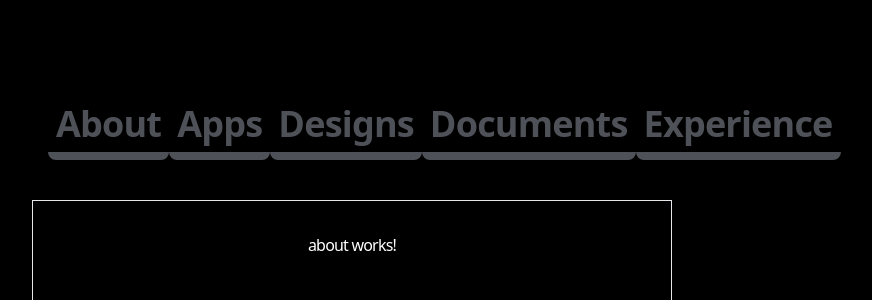
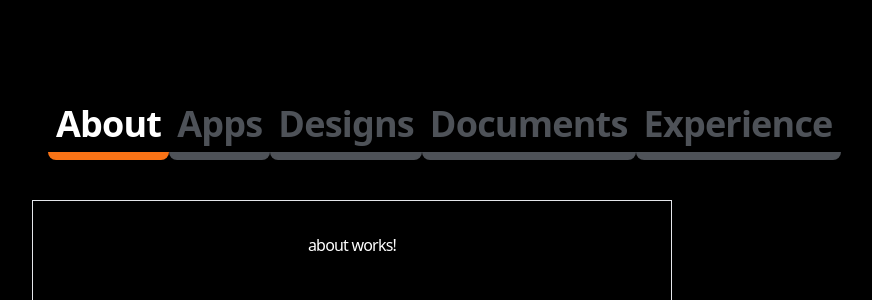
Before and after one commit to lseti1/portfolioDesign2-407830, an Angular app in the folder portfolioDesign2/: page / in a window 1280 px wide. Shown: the top 300 px of the page, without its empty margins (288-1160 px from the left). Built offline with nearby package versions, Linux system fonts and the light colour scheme.

Commit message:
Styling/Functionality: Updates page values to be capitalised, updated styling so current active page will be clearer

```diff
--- a/portfolioDesign2/src/app/app.html
+++ b/portfolioDesign2/src/app/app.html
@@ -2,15 +2,15 @@
   <app-navigation-bar (pageChange)="getPage($event)"/>
 
   <div class="absolute top-[25%] left-[25%] w-[50%] h-[50%] border flex justify-center items-start p-8">
-    @if (currentPage === 'about') {
+    @if (currentPage === 'About') {
       <app-about />
-    } @else if (currentPage === 'apps') {
+    } @else if (currentPage === 'Apps') {
       <app-apps />
-    } @else if (currentPage === 'design') {
+    } @else if (currentPage === 'Design') {
       <app-designs />
-    } @else if (currentPage === 'documents') {
+    } @else if (currentPage === 'Documents') {
       <app-documents />
-    } @else if (currentPage === 'experience') {
+    } @else if (currentPage === 'Experience') {
       <app-experience />
     } @else {
       <app-about />
--- a/portfolioDesign2/src/app/app.ts
+++ b/portfolioDesign2/src/app/app.ts
@@ -15,7 +15,7 @@ import { NavigationBar } from './navigation-bar/navigation-bar';
 })
 export class App {
   protected readonly title = signal('my-angular-app');
-  currentPage = 'about';
+  currentPage = 'About';
 
   getPage(pageName: string) {
     console.log(`Navigating to: ${pageName}`);
--- a/portfolioDesign2/src/app/navigation-bar/navigation-bar.html
+++ b/portfolioDesign2/src/app/navigation-bar/navigation-bar.html
@@ -1,9 +1,39 @@
 <nav class="absolute top-[12%] left-[25%] w-[50%]">
     <ul class="flex flex-row justify-between px-4 font-bold text-4xl">
-        <li (click)="setPage('about')" class="border-b-8 border-gray-400/50 p-2 hover:border-orange-500 text-gray-400/50 hover:text-white cursor-pointer duration-500 rounded-lg">About</li>
-        <li (click)="setPage('apps')" class="border-b-8 border-gray-400/50 p-2 hover:border-orange-500 text-gray-400/50 hover:text-white cursor-pointer duration-500 rounded-lg">Apps</li>
-        <li (click)="setPage('design')" class="border-b-8 border-gray-400/50 p-2 hover:border-orange-500 text-gray-400/50 hover:text-white cursor-pointer duration-500 rounded-lg">Designs</li>
-        <li (click)="setPage('documents')" class="border-b-8 border-gray-400/50 p-2 hover:border-orange-500 text-gray-400/50 hover:text-white cursor-pointer duration-500 rounded-lg">Documents</li>
-        <li (click)="setPage('experience')" class="border-b-8 border-gray-400/50 p-2 hover:border-orange-500 text-gray-400/50 hover:text-white cursor-pointer duration-500 rounded-lg">Experience</li>
+        <li (click)="setPage('About')"
+            class="border-b-8 p-2 hover:border-orange-500 text-gray-400/50 hover:text-white/90 cursor-pointer duration-500 rounded-lg select-none"
+            [ngClass]="{
+                'text-white border-orange-500': currentPage === 'About',
+                'text-gray-400/50 border-gray-400/50': currentPage !== 'About'
+            }">
+            About</li>
+        <li (click)="setPage('Apps')"
+            class="border-b-8 p-2 hover:border-orange-500 text-gray-400/50 hover:text-white/90 cursor-pointer duration-500 rounded-lg select-none"
+            [ngClass]="{
+                'text-white border-orange-500': currentPage === 'Apps',
+                'text-gray-400/50 border-gray-400/50': currentPage !== 'Apps'
+            }">
+            Apps</li>
+        <li (click)="setPage('Design')"
+            class="border-b-8 p-2 hover:border-orange-500 text-gray-400/50 hover:text-white/90 cursor-pointer duration-500 rounded-lg select-none"
+            [ngClass]="{
+                'text-white border-orange-500': currentPage === 'Design',
+                'text-gray-400/50 border-gray-400/50': currentPage !== 'Design'
+            }">
+            Designs</li>
+        <li (click)="setPage('Documents')"
+            class="border-b-8 p-2 hover:border-orange-500 text-gray-400/50 hover:text-white/90 cursor-pointer duration-500 rounded-lg select-none"
+            [ngClass]="{
+                'text-white border-orange-500': currentPage === 'Documents',
+                'text-gray-400/50 border-gray-400/50': currentPage !== 'Documents'
+            }">
+            Documents</li>
+        <li (click)="setPage('Experience')"
+            class="border-b-8 p-2 hover:border-orange-500 text-gray-400/50 hover:text-white/90 cursor-pointer duration-500 rounded-lg select-none"
+            [ngClass]="{
+                'text-white border-orange-500': currentPage === 'Experience',
+                'text-gray-400/50 border-gray-400/50': currentPage !== 'Experience'
+            }">
+            Experience</li>
     </ul>
 </nav>
--- a/portfolioDesign2/src/app/navigation-bar/navigation-bar.ts
+++ b/portfolioDesign2/src/app/navigation-bar/navigation-bar.ts
@@ -1,14 +1,17 @@
 import { Component, EventEmitter, Output } from '@angular/core';
+import { CommonModule } from '@angular/common';
 
 @Component({
   selector: 'app-navigation-bar',
-  imports: [],
+  imports: [CommonModule],
   templateUrl: './navigation-bar.html',
   styleUrl: './navigation-bar.css'
 })
 export class NavigationBar {
   @Output() pageChange = new EventEmitter<string>();
-  currentPage = 'about';
+  currentPage = 'About';
+
+  sections = ['About', 'Apps', 'Designs', 'Documents', 'Experience']; // Update to use this approach later (for loop through each section)
 
   setPage(pageName: string) {
     this.currentPage = pageName;
```
